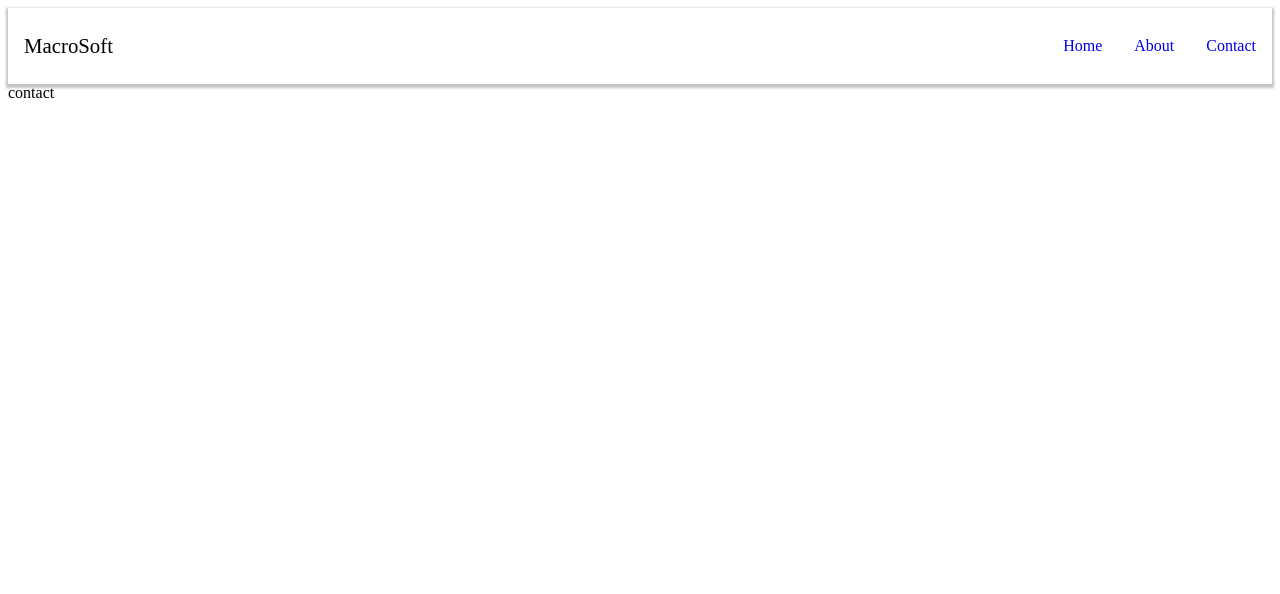
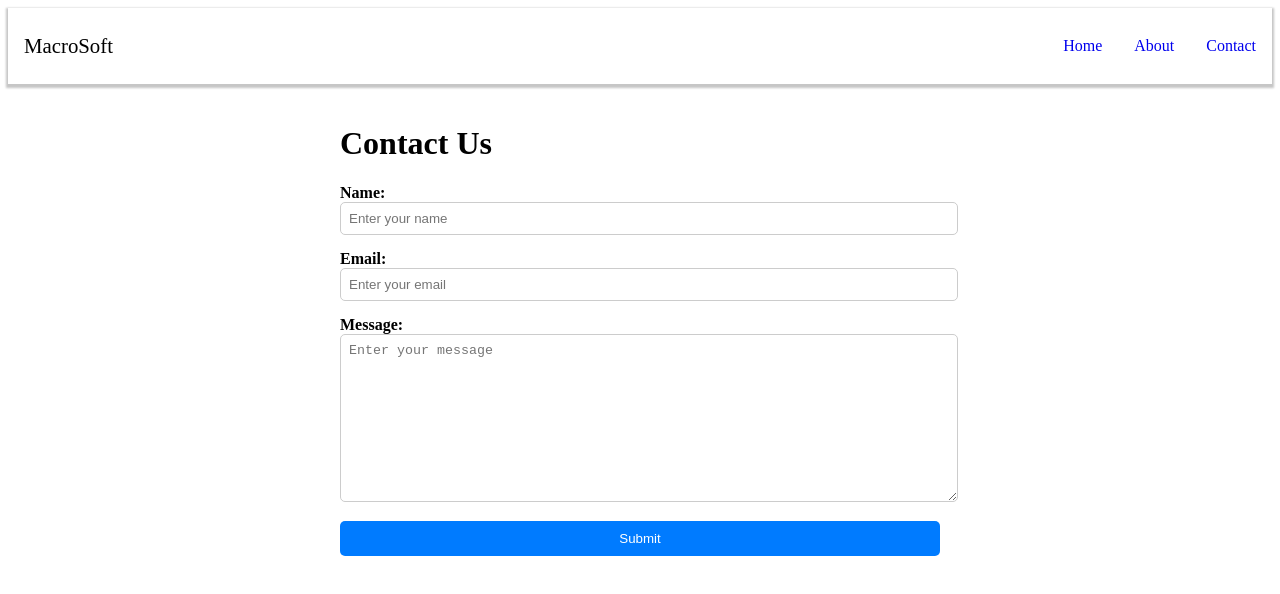
Before and after one commit to ndakalajulius/boraqs, a React (Create React App) app: page /contact in a window 1280 px wide. Shown: the top 594 px of the page. Built offline with nearby package versions, Linux system fonts and the light colour scheme.

Commit message:
update contact us page

```diff
--- a/package.json
+++ b/package.json
@@ -3,12 +3,14 @@
   "version": "0.1.0",
   "private": true,
   "dependencies": {
+    "@emailjs/browser": "^3.12.1",
     "@testing-library/jest-dom": "^5.17.0",
     "@testing-library/react": "^13.4.0",
     "@testing-library/user-event": "^13.5.0",
     "bootstrap": "^5.3.2",
     "react": "^18.2.0",
     "react-dom": "^18.2.0",
+    "react-hook-form": "^7.50.0",
     "react-router-dom": "^6.21.2",
     "react-scripts": "5.0.1",
     "styled-components": "^6.1.8",
--- a/src/pages/Contact.css
+++ b/src/pages/Contact.css
@@ -0,0 +1,47 @@
+/* ContactPage.css */
+
+.contact-container {
+    width: 100%;
+    max-width: 600px;
+    margin: 0 auto;
+    padding: 20px;
+  }
+
+  .contact-form {
+    display: flex;
+    flex-direction: column;
+  }
+
+  .form-group {
+    margin-bottom: 15px;
+  }
+
+  label {
+    font-weight: bold;
+  }
+
+  input[type="text"],
+  input[type="email"],
+  textarea {
+    padding: 8px;
+    width: 100%;
+    border: 1px solid #ccc;
+    border-radius: 5px;
+  }
+
+  textarea {
+    height: 150px;
+  }
+
+  button {
+    padding: 10px 20px;
+    background-color: #007bff;
+    color: #fff;
+    border: none;
+    border-radius: 5px;
+    cursor: pointer;
+  }
+
+  button:hover {
+    background-color: #0056b3;
+  }
--- a/src/pages/Contact.js
+++ b/src/pages/Contact.js
@@ -1,11 +1,29 @@
-import React from 'react'
+// ContactPage.js
 
-function Contact() {
+import React from 'react';
+import './Contact.css';
+
+const Contact = () => {
   return (
-    <div>
-      contact
+    <div className="contact-container">
+      <h1>Contact Us</h1>
+      <form className="contact-form">
+        <div className="form-group">
+          <label htmlFor="name">Name:</label>
+          <input type="text" id="name" name="name" placeholder="Enter your name" />
+        </div>
+        <div className="form-group">
+          <label htmlFor="email">Email:</label>
+          <input type="email" id="email" name="email" placeholder="Enter your email" />
+        </div>
+        <div className="form-group">
+          <label htmlFor="message">Message:</label>
+          <textarea id="message" name="message" placeholder="Enter your message"></textarea>
+        </div>
+        <button type="submit">Submit</button>
+      </form>
     </div>
-  )
-}
+  );
+};
 
-export default Contact
+export default Contact;
```
Also changed, not shown: 1 other file (tests, documents, lock files or other folders).
